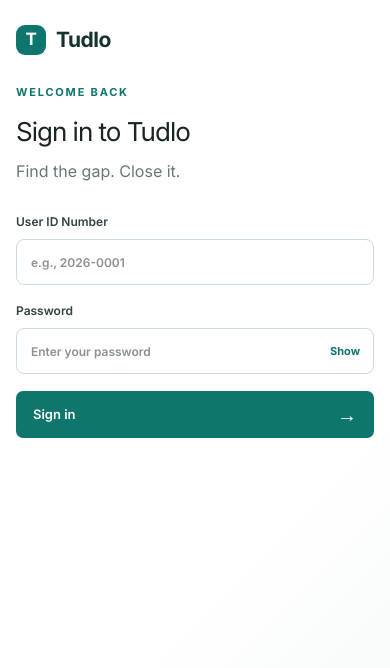
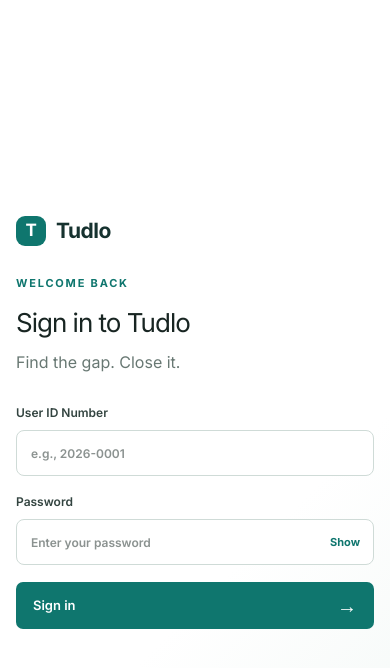
Before and after one commit to Gian-Caparas/Tudlo, a React (Vite) app in the folder frontend/tudlo/: page / in a window 390 px wide. Shown: the top 668 px of the page. Built offline with nearby package versions, Linux system fonts and the light colour scheme; no server answers.

Commit message:
fix(login): vertically center login form on small screens

```diff
--- a/frontend/tudlo/src/index.css
+++ b/frontend/tudlo/src/index.css
@@ -2804,7 +2804,7 @@ tbody tr:last-child td {
 @media (max-width: 640px) {
   .login-panel {
     padding: 24px 16px;
-    place-items: start center;
+    place-items: center;
   }
   .login-card h2 {
     font-size: 26px;
```
